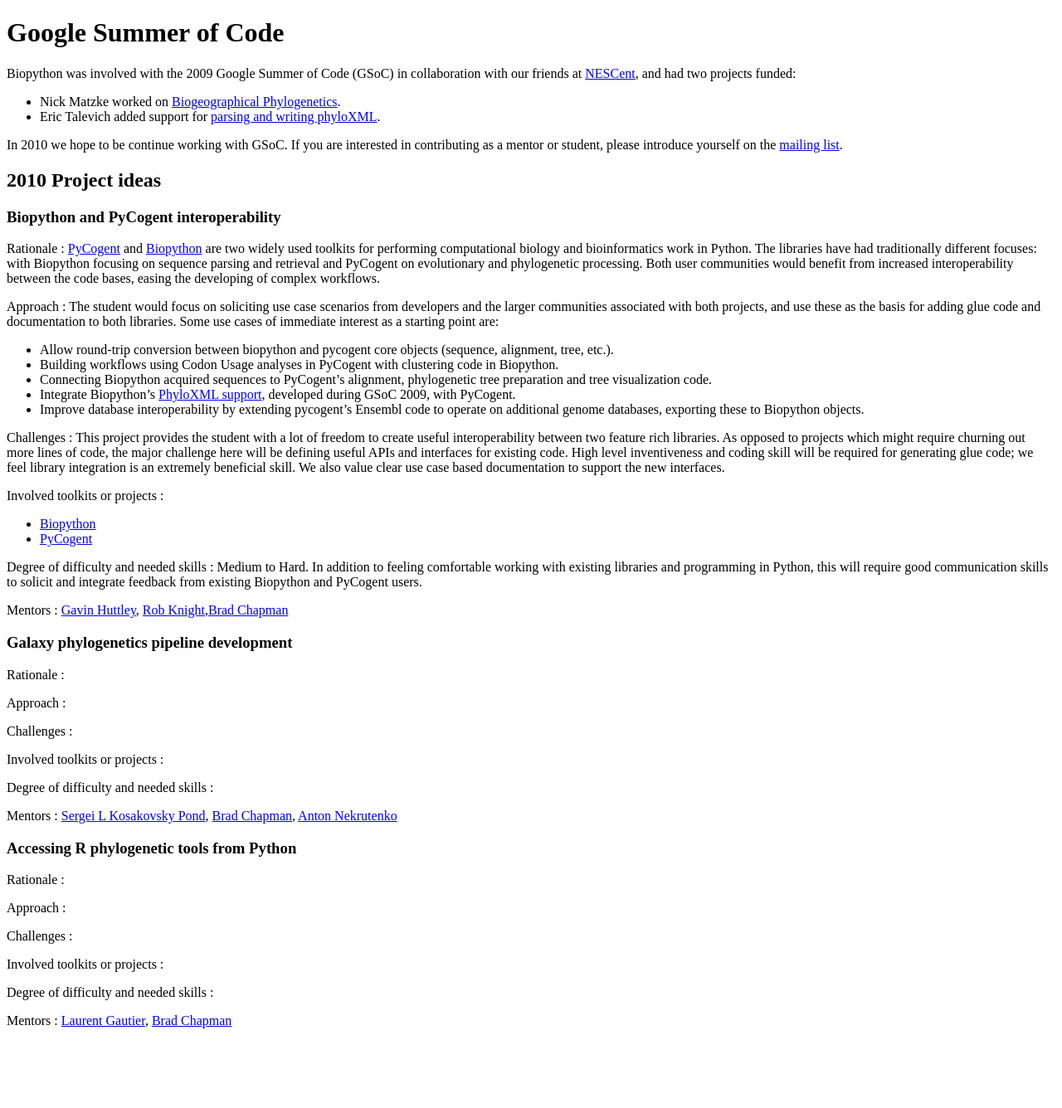
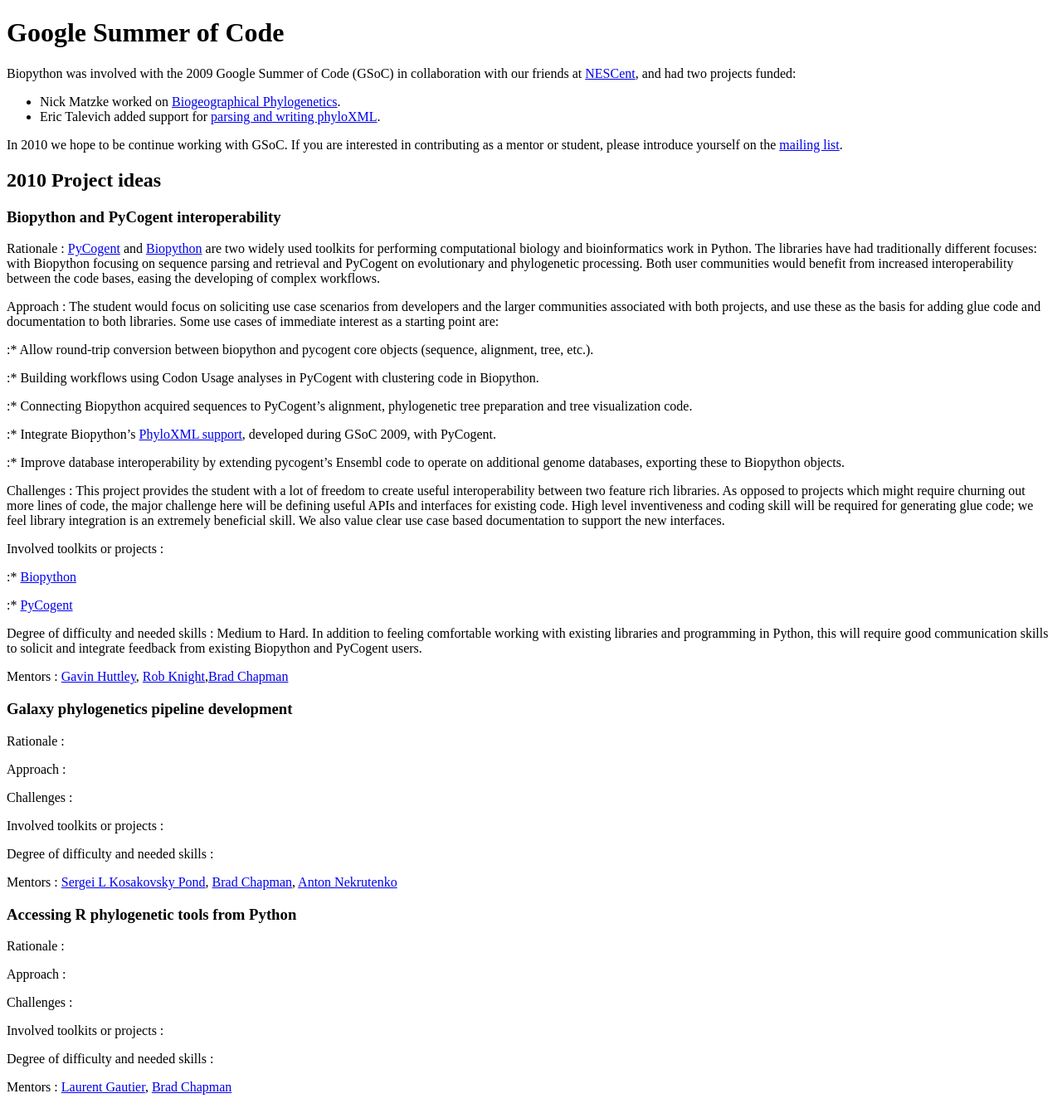
Before and after one commit to biopython/biopython.github.io, a Jekyll site: the page built from wiki/Google_Summer_of_Code.md, in a window 1280 px wide. Shown: the whole page at 83% size. Built offline with Jekyll 4.4.1, drawn with Linux system fonts in a browser that asks for light colours; before the commit the page ends 1256 px from its top, so only the background shows below that.

Commit message:
/* Biopython and PyCogent interoperability */

```diff
--- a/wiki/Google_Summer_of_Code.md
+++ b/wiki/Google_Summer_of_Code.md
@@ -29,18 +29,22 @@ Rationale : [PyCogent](http://pycogent.sourceforge.net/) and [Biopython](http://
 
 Approach : The student would focus on soliciting use case scenarios from developers and the larger communities associated with both projects, and use these as the basis for adding glue code and documentation to both libraries. Some use cases of immediate interest as a starting point are:
 
--   Allow round-trip conversion between biopython and pycogent core
-    objects (sequence, alignment, tree, etc.).
--   Building workflows using Codon Usage analyses in PyCogent with
-    clustering code in Biopython.
--   Connecting Biopython acquired sequences to PyCogent's alignment,
-    phylogenetic tree preparation and tree visualization code.
--   Integrate Biopython's [PhyloXML
-    support](http://biopython.org/wiki/Phylo), developed during GSoC
-    2009, with PyCogent.
--   Improve database interoperability by extending pycogent's Ensembl
-    code to operate on additional genome databases, exporting these to
-    Biopython objects.
+:\* Allow round-trip conversion between biopython and pycogent core
+objects (sequence, alignment, tree, etc.).
+
+:\* Building workflows using Codon Usage analyses in PyCogent with
+clustering code in Biopython.
+
+:\* Connecting Biopython acquired sequences to PyCogent's alignment,
+phylogenetic tree preparation and tree visualization code.
+
+:\* Integrate Biopython's [PhyloXML
+support](http://biopython.org/wiki/Phylo), developed during GSoC 2009,
+with PyCogent.
+
+:\* Improve database interoperability by extending pycogent's Ensembl
+code to operate on additional genome databases, exporting these to
+Biopython objects.
 
 Challenges : This project provides the student with a lot of freedom to create useful interoperability between two feature rich libraries. As opposed to projects which might require churning out more lines of code, the major challenge here will be defining useful APIs and interfaces for existing code. High level inventiveness and coding skill will be required for generating glue code; we feel library integration is an extremely beneficial skill. We also value clear use case based documentation to support the new interfaces.
 
@@ -48,8 +52,9 @@ Challenges : This project provides the student with a lot of freedom to create u
 
 Involved toolkits or projects :
 
--   [Biopython](http://biopython.org/wiki/Main_Page)
--   [PyCogent](http://pycogent.sourceforge.net/)
+:\* [Biopython](http://biopython.org/wiki/Main_Page)
+
+:\* [PyCogent](http://pycogent.sourceforge.net/)
 
 Degree of difficulty and needed skills : Medium to Hard. In addition to feeling comfortable working with existing libraries and programming in Python, this will require good communication skills to solicit and integrate feedback from existing Biopython and PyCogent users.
 
```
Also changed, not shown: 1 other file.
